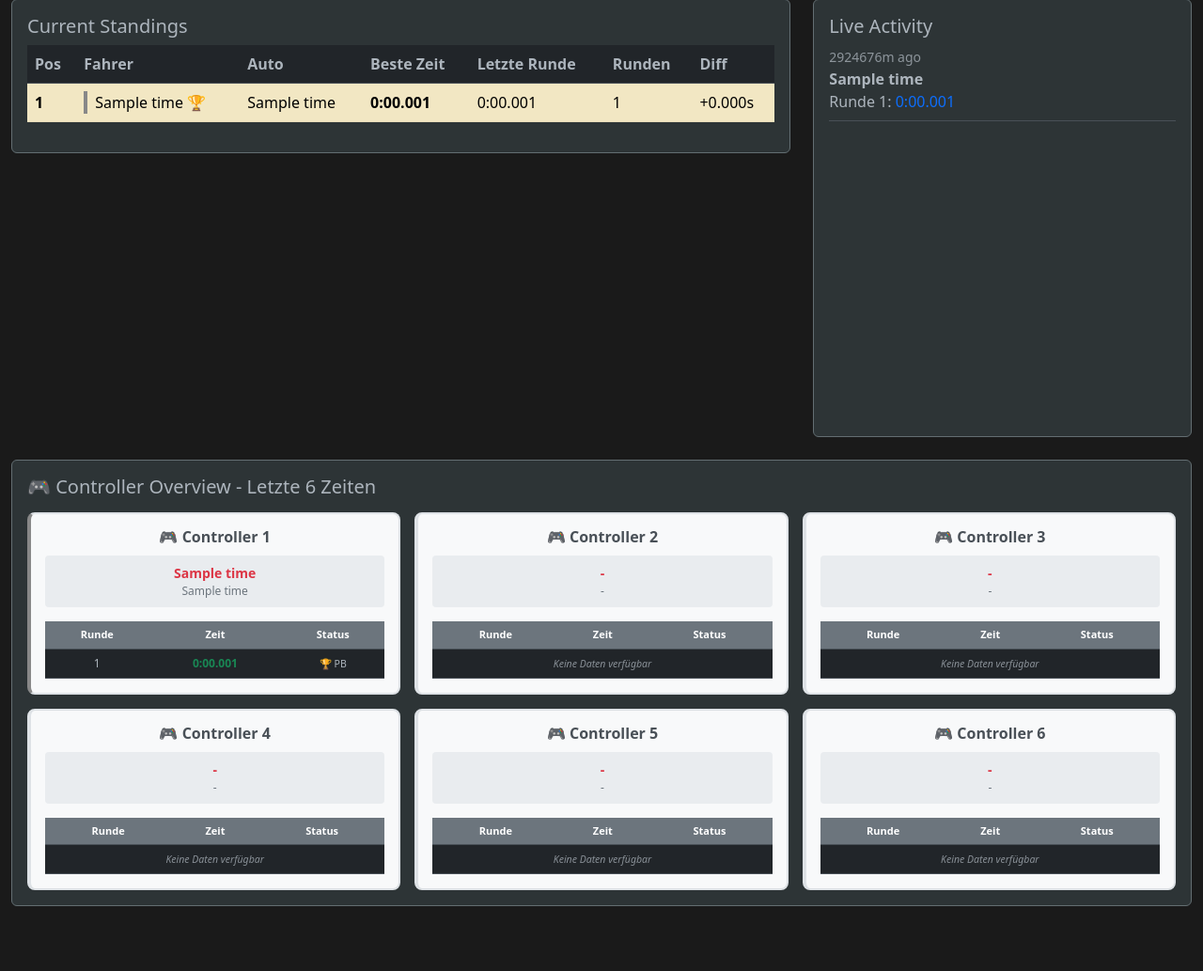
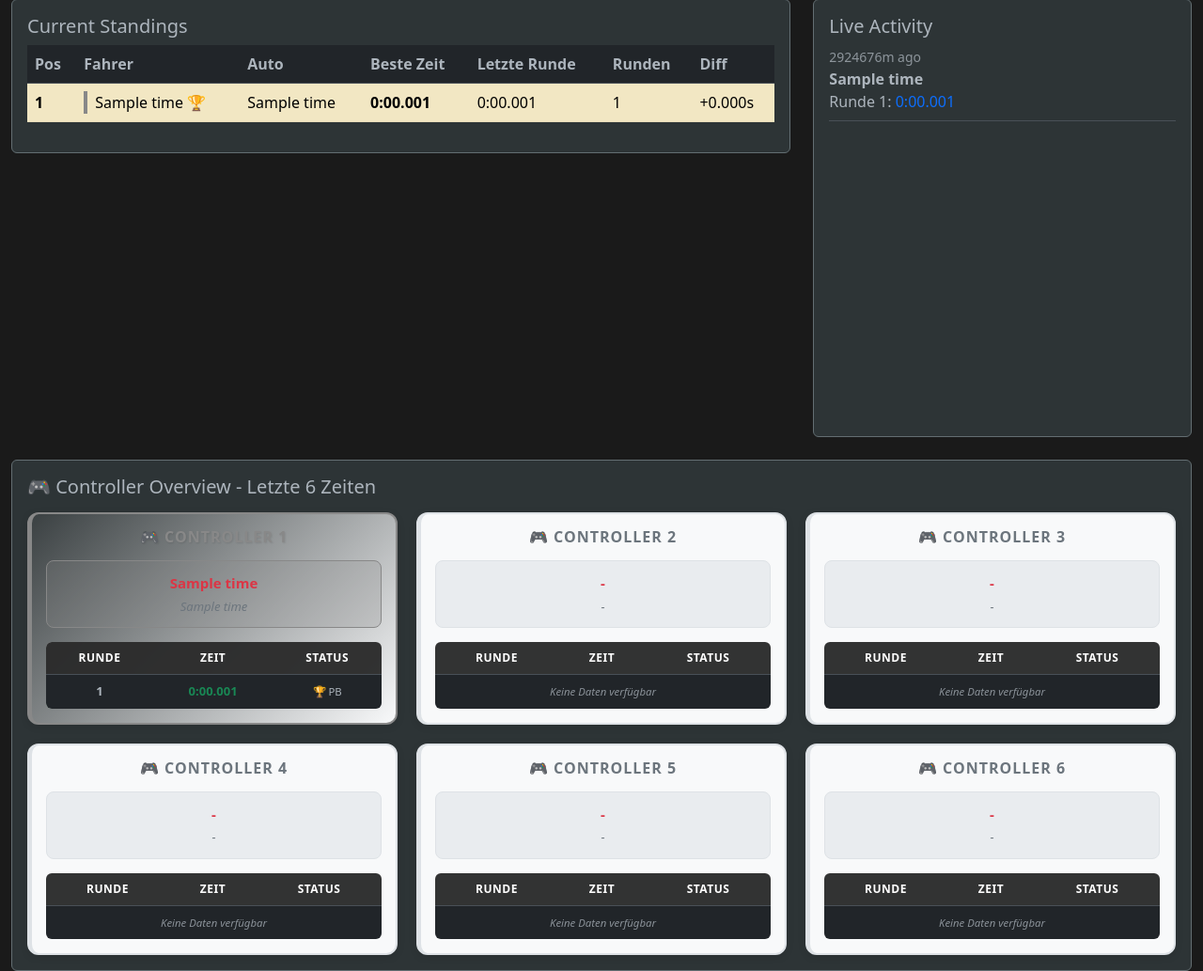
Before and after one commit to Lockeee86/SmartRace-LiveDashboard, a Flask app: page / in a window 1280 px wide. Shown: the part 323-1356 px from the top of the page at 94% size. Before the commit the page ends 1287 px from the top, so only its background shows below. Run offline with Flask 3, Linux system fonts and the light colour scheme; tables that the repository leaves empty hold one stand-in row (values such as "Sample post").

Commit message:
Update dashboard.html

```diff
--- a/templates/dashboard.html
+++ b/templates/dashboard.html
@@ -288,18 +288,41 @@ function updateDashboard() {
         });
 }
 
-// NEU: Controller-Tabellen Update Funktion
+// NEU: Controller-Tabellen Update Funktion mit echten Farben
 function updateControllerTables() {
     for (let controllerId = 1; controllerId <= 6; controllerId++) {
         const controllerData = dashboardData[controllerId.toString()];
         const tableBody = document.getElementById(`controller-${controllerId}-times`);
         const driverName = document.querySelector(`#controller-${controllerId} .driver-name`);
         const carName = document.querySelector(`#controller-${controllerId} .car-name`);
+        const controllerTable = document.getElementById(`controller-${controllerId}`);
 
         if (controllerData && controllerData.laps && controllerData.laps.length > 0) {
             // Update Fahrer/Auto Info
             driverName.textContent = controllerData.name || `Driver ${controllerId}`;
             carName.textContent = controllerData.car || `Car ${controllerId}`;
+
+            // ✨ NEUE Farb-Integration aus der Datenbank
+            const controllerColor = controllerData.color || getDefaultControllerColor(controllerId);
+
+            // Tabellen-Hintergrund mit Controller-Farbe (abgeschwächt für Lesbarkeit)
+            const lightColor = hexToRgba(controllerColor, 0.15); // 15% Transparenz
+            const borderColor = controllerColor;
+
+            // Styling anwenden
+            controllerTable.style.background = `linear-gradient(135deg, ${lightColor} 0%, #f8f9fa 100%)`;
+            controllerTable.style.borderLeft = `5px solid ${borderColor}`;
+            controllerTable.style.borderColor = borderColor;
+
+            // Header mit Controller-Farbe
+            const header = controllerTable.querySelector('.controller-header');
+            header.style.color = borderColor;
+            header.style.textShadow = '1px 1px 2px rgba(0,0,0,0.1)';
+
+            // Driver-Info Box mit Farbe
+            const driverInfo = controllerTable.querySelector('.driver-info');
+            driverInfo.style.background = hexToRgba(controllerColor, 0.25);
+            driverInfo.style.border = `1px solid ${borderColor}`;
 
             // Zeige letzte 6 Zeiten (neueste zuerst)
             const lastSixLaps = controllerData.laps.slice(-6).reverse();
@@ -313,24 +336,28 @@ function updateControllerTables() {
                 // Status-Klassen für Styling
                 let statusClass = '';
                 let statusText = '';
+                let rowStyle = '';
 
                 if (isPersonalBest) {
                     statusClass = 'text-success fw-bold';
                     statusText = '🏆 PB';
+                    rowStyle = `style="background: linear-gradient(90deg, ${hexToRgba('#28a745', 0.2)}, transparent);"`;
                 } else if (isLatest) {
                     statusClass = 'text-primary';
                     statusText = '🏁 Last';
+                    rowStyle = `style="background: linear-gradient(90deg, ${hexToRgba(controllerColor, 0.3)}, transparent);"`;
                 } else {
                     statusClass = '';
                     statusText = '';
+                    rowStyle = '';
                 }
 
                 // Berechne Runden-Nummer (rückwärts von aktueller Runde)
                 const lapNumber = controllerData.laps.length - index;
 
                 html += `
-                    <tr>
-                        <td>${lapNumber}</td>
+                    <tr ${rowStyle}>
+                        <td><strong>${lapNumber}</strong></td>
                         <td class="${statusClass}">${formatTime(lap.laptime)}</td>
                         <td><small>${statusText}</small></td>
                     </tr>
@@ -339,12 +366,8 @@ function updateControllerTables() {
 
             tableBody.innerHTML = html;
 
-            // Highlight Controller wenn aktiv
-            const controllerTable = document.getElementById(`controller-${controllerId}`);
-            controllerTable.style.borderLeft = `4px solid ${controllerData.color || '#007bff'}`;
-
         } else {
-            // Leer wenn keine Daten
+            // Inaktiver Controller - Standard-Grau-Design
             driverName.textContent = '-';
             carName.textContent = '-';
             tableBody.innerHTML = `
@@ -356,11 +379,47 @@ function updateControllerTables() {
             `;
 
             // Neutrales Styling für inaktive Controller
-            const controllerTable = document.getElementById(`controller-${controllerId}`);
-            controllerTable.style.borderLeft = '4px solid #dee2e6';
+            controllerTable.style.background = '#f8f9fa';
+            controllerTable.style.borderLeft = '5px solid #dee2e6';
+            controllerTable.style.borderColor = '#dee2e6';
+
+            const header = controllerTable.querySelector('.controller-header');
+            header.style.color = '#6c757d';
+            header.style.textShadow = 'none';
+
+            const driverInfo = controllerTable.querySelector('.driver-info');
+            driverInfo.style.background = '#e9ecef';
+            driverInfo.style.border = '1px solid #dee2e6';
         }
     }
 }
+
+// ✨ Hilfsfunktionen für Farbkonvertierung
+function hexToRgba(hex, alpha) {
+    // Konvertiert HEX zu RGBA mit Transparenz
+    const result = /^#?([a-f\d]{2})([a-f\d]{2})([a-f\d]{2})$/i.exec(hex);
+    if (result) {
+        const r = parseInt(result[1], 16);
+        const g = parseInt(result[2], 16);
+        const b = parseInt(result[3], 16);
+        return `rgba(${r}, ${g}, ${b}, ${alpha})`;
+    }
+    return `rgba(128, 128, 128, ${alpha})`; // Fallback grau
+}
+
+function getDefaultControllerColor(controllerId) {
+    // Fallback-Farben falls keine Farbe aus der DB kommt
+    const defaultColors = {
+        1: '#FF0000', // Rot
+        2: '#0066FF', // Blau
+        3: '#00AA00', // Grün
+        4: '#FFD700', // Gold
+        5: '#FF6600', // Orange
+        6: '#9932CC'  // Violett
+    };
+    return defaultColors[controllerId] || '#333333';
+}
+
 
 function updateSessionInfo() {
     // Session-schnellste Runde finden
@@ -545,7 +604,7 @@ function formatTime(timeMs) {
     }
 }
 
-// CSS Animation für Rekord-Highlight
+// Erweiterte CSS Animation und Styling
 const style = document.createElement('style');
 style.textContent = `
     @keyframes pulse {
@@ -558,75 +617,122 @@ style.textContent = `
     .controllers-grid {
         display: grid;
         grid-template-columns: repeat(3, 1fr);
-        gap: 15px;
+        gap: 20px;
         margin-top: 15px;
     }
 
     .controller-table {
         border: 2px solid #dee2e6;
-        border-radius: 8px;
+        border-radius: 12px;
         padding: 15px;
         background: #f8f9fa;
-        border-left: 4px solid #dee2e6;
+        border-left: 5px solid #dee2e6;
+        box-shadow: 0 2px 8px rgba(0,0,0,0.1);
+        transition: all 0.3s ease;
+    }
+
+    .controller-table:hover {
+        transform: translateY(-2px);
+        box-shadow: 0 4px 12px rgba(0,0,0,0.15);
     }
 
     .controller-header {
         color: #495057;
-        margin: 0 0 10px 0;
+        margin: 0 0 15px 0;
         text-align: center;
         font-weight: bold;
+        font-size: 16px;
+        text-transform: uppercase;
+        letter-spacing: 1px;
     }
 
     .driver-info {
         text-align: center;
         margin-bottom: 15px;
-        padding: 8px;
+        padding: 12px;
         background: #e9ecef;
-        border-radius: 4px;
+        border-radius: 8px;
+        border: 1px solid #dee2e6;
+        transition: all 0.3s ease;
     }
 
     .driver-name {
         font-weight: bold;
-        font-size: 14px;
+        font-size: 15px;
         color: #dc3545;
+        display: block;
+        margin-bottom: 4px;
     }
 
     .car-name {
-        font-size: 12px;
+        font-size: 13px;
         color: #6c757d;
+        font-style: italic;
     }
 
     .controller-table table {
         margin-bottom: 0;
+        background: rgba(255,255,255,0.8);
+        border-radius: 6px;
+        overflow: hidden;
     }
 
     .controller-table th {
-        background: #6c757d;
-        color: white;
-        font-size: 11px;
-        padding: 6px;
+        background: rgba(0,0,0,0.8) !important;
+        color: white !important;
+        font-size: 12px;
+        padding: 8px;
         text-align: center;
+        font-weight: bold;
+        text-transform: uppercase;
+        letter-spacing: 0.5px;
     }
 
     .controller-table td {
-        padding: 6px;
+        padding: 8px;
         text-align: center;
-        font-size: 12px;
+        font-size: 13px;
+        border-bottom: 1px solid rgba(0,0,0,0.1);
+    }
+
+    .controller-table tr:last-child td {
+        border-bottom: none;
+    }
+
+    /* Spezielle Zeilen-Highlights */
+    .pb-row {
+        background: linear-gradient(90deg, rgba(40, 167, 69, 0.2), transparent) !important;
+        border-left: 3px solid #28a745;
+    }
+
+    .latest-row {
+        border-left: 3px solid #007bff;
     }
 
     /* Responsive */
     @media (max-width: 1200px) {
         .controllers-grid {
             grid-template-columns: repeat(2, 1fr);
+            gap: 15px;
         }
     }
 
     @media (max-width: 768px) {
         .controllers-grid {
             grid-template-columns: 1fr;
+            gap: 10px;
+        }
+
+        .controller-table {
+            padding: 12px;
+        }
+
+        .controller-header {
+            font-size: 14px;
         }
     }
 `;
+
 document.head.appendChild(style);
 
 // Initial load und regelmäßige Updates
```
